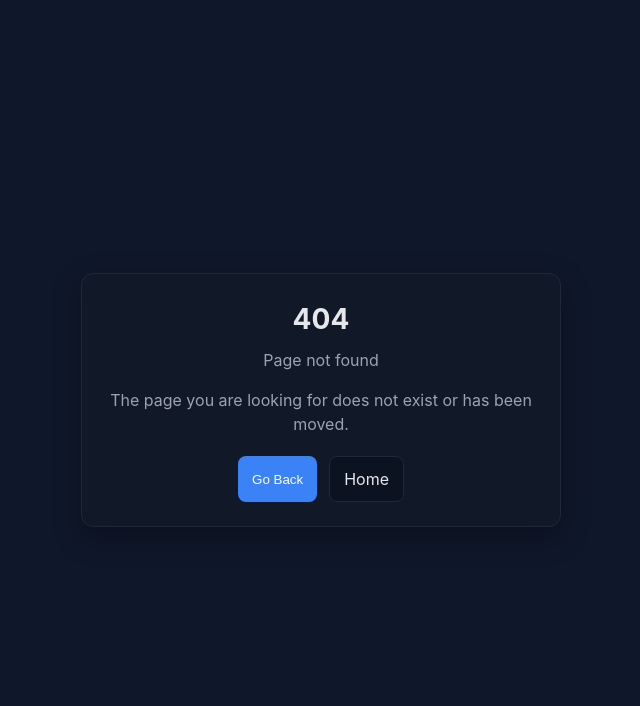
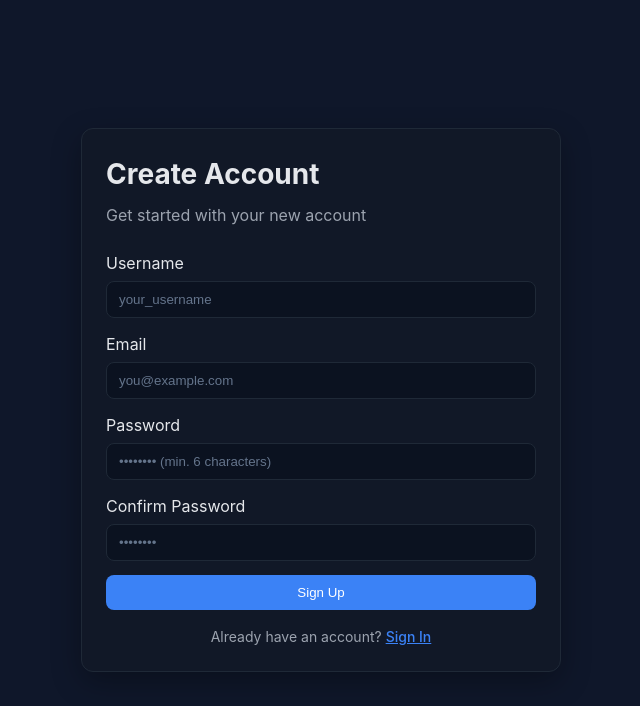
Before and after one commit to bbuzluk/surl-fe, a React (Vite) app: page /register in a window 1280 px wide. Before the commit this address had no page. Shown: the top 706 px of the page, without its empty margins (319-959 px from the left). Built offline with nearby package versions, Linux system fonts and the light colour scheme.

Commit message:
refactor register page

```diff
--- a/src/App.tsx
+++ b/src/App.tsx
@@ -4,7 +4,7 @@ import LoginPage from "./pages/LoginPage";
 import HomePage from "./pages/HomePage";
 import { useAuth } from "./commons/AuthContext";
 import NotFoundPage from "./pages/NotFoundPage";
-import CreateAccountPage from "./pages/CreateAccountPage";
+import RegisterPage from "./pages/RegisterPage";
 
 const PublicRoute = ({ children }: { children: JSX.Element }) => {
   const { token } = useAuth();
@@ -19,7 +19,7 @@ const PrivateRoute = ({ children }: { children: JSX.Element }) => {
 export default function App() {
   return (
     <Routes>
-      <Route path="/create-account" element={<PublicRoute><CreateAccountPage /></PublicRoute>} />
+      <Route path="/register" element={<PublicRoute><RegisterPage /></PublicRoute>} />
       <Route path="/login" element={<PublicRoute><LoginPage /></PublicRoute>} />
       <Route path="/" element={<PrivateRoute><HomePage /></PrivateRoute>} />
       <Route path="*" element={<NotFoundPage />} />
--- /dev/null
+++ b/src/hooks/useForm.ts
@@ -0,0 +1,20 @@
+import { useState, useCallback } from 'react';
+
+export const useForm = <T>(initialValues: T) => {
+
+  const [formData, setFormData] = useState<T>(initialValues);
+
+  const handleChange = useCallback((e: React.ChangeEvent<HTMLInputElement | HTMLTextAreaElement>) => {
+    const { name, value } = e.target;
+    setFormData((prev) => ({
+      ...prev,
+      [name]: value,
+    }));
+  }, []);
+
+  const resetForm = useCallback(() => {
+    setFormData(initialValues);
+  }, [initialValues]);
+
+  return { formData, handleChange, resetForm, setFormData };
+};
--- a/src/pages/CreateAccountPage.tsx
+++ /dev/null
@@ -1,99 +0,0 @@
-import { type FormEvent, useState } from "react";
-import { postUser } from "../services/authService";
-import { useNavigate } from "react-router-dom";
-
-export default function CreateAccountPage() {
-  const [username, setUsername] = useState("");
-  const [email, setEmail] = useState("");
-  const [password, setPassword] = useState("");
-  const [error, setError] = useState<string | null>(null);
-  const [success, setSuccess] = useState<string | null>(null);
-  const [loading, setLoading] = useState(false);
-
-  const navigate = useNavigate();
-
-  const handleSubmit = async (e: FormEvent) => {
-    e.preventDefault();
-    setError(null);
-    setSuccess(null);
-
-    if (username.trim().length < 3) {
-      setError("Username must be at least 3 characters.");
-      return;
-    }
-    if (!email.includes("@")) {
-      setError("Please enter a valid email address.");
-      return;
-    }
-    if (password.trim().length < 6) {
-      setError("Password must be at least 6 characters.");
-      return;
-    }
-
-    setLoading(true);
-    try {
-      const res = await postUser({ username, email, password });
-      if (!res.success) throw new Error("Failed creating account: " + res.errorMessage);
-      setSuccess("Account created successfully! Redirecting to login…");
-
-      setTimeout(() => {
-        navigate("/login");
-      }, 2000);
-    } catch (err: any) {
-      setError(err.message);
-    } finally {
-      setLoading(false);
-    }
-  };
-
-  return (
-    <div className="container">
-      <div className="card">
-        <h1 className="title">Create Account</h1>
-        <p className="subtitle">Create a new account</p>
-
-        {error && <div className="alert">{error}</div>}
-        {success && <div className="success">{success}</div>}
-
-        <form onSubmit={handleSubmit} className="form">
-          <label className="label">
-            <span>Username</span>
-            <input
-              type="text"
-              value={username}
-              onChange={(e) => setUsername(e.target.value)}
-              placeholder="Username"
-              className="input"
-            />
-          </label>
-
-          <label className="label">
-            <span>Email</span>
-            <input
-              type="email"
-              value={email}
-              onChange={(e) => setEmail(e.target.value)}
-              placeholder="example@mail.com"
-              className="input"
-            />
-          </label>
-
-          <label className="label">
-            <span>Password</span>
-            <input
-              type="password"
-              value={password}
-              onChange={(e) => setPassword(e.target.value)}
-              placeholder="••••••"
-              className="input"
-            />
-          </label>
-
-          <button type="submit" className="btn-primary" disabled={loading}>
-            {loading ? "Creating…" : "Create Account"}
-          </button>
-        </form>
-      </div>
-    </div>
-  );
-}
--- a/src/pages/LoginPage.tsx
+++ b/src/pages/LoginPage.tsx
@@ -29,7 +29,7 @@ const LoginPage: React.FC = () => {
   return (
     <AuthLayout
       title="Welcome Back"
-      subtitle="Sign in to your Short Url account"
+      subtitle="Sign in to your account"
     >
       <form onSubmit={handleSubmit} className="form">
 
@@ -71,7 +71,7 @@ const LoginPage: React.FC = () => {
 
       <p style={{ textAlign: 'center', marginTop: '16px', color: 'var(--muted)', fontSize: '14px' }}>
         Don't have an account?
-        <Link to="/create-account" style={{ color: 'var(--primary)', fontWeight: 500, marginLeft: 4 }}>
+        <Link to="/register" style={{ color: 'var(--primary)', fontWeight: 500, marginLeft: 4 }}>
           Sign Up
         </Link>
       </p>
--- /dev/null
+++ b/src/pages/RegisterPage.tsx
@@ -0,0 +1,144 @@
+import React, { useState, useEffect } from 'react';
+import { Link, useNavigate } from 'react-router-dom';
+import { useAuth } from '../commons/AuthContext';
+import { postUser } from '../services/authService';
+import { useForm } from '../hooks/useForm';
+import type { IRegisterData } from '../types/auth';
+import AuthLayout from '../components/layout/AuthLayout';
+
+
+const RegisterPage: React.FC = () => {
+
+  const { token } = useAuth();
+  const navigate = useNavigate();
+  const [error, setError] = useState<string | null>(null);
+  const [loading, setLoading] = useState(false);
+
+  interface IRegisterFormData extends IRegisterData {
+    confirmPassword: string;
+  }
+
+  const { formData, handleChange } = useForm<IRegisterFormData>({
+    username: '',
+    email: '',
+    password: '',
+    confirmPassword: '',
+  });
+
+  useEffect(() => {
+    if (token) {
+      navigate('/');
+    }
+  }, [token, navigate]);
+
+  const handleSubmit = async (e: React.FormEvent<HTMLFormElement>) => {
+    e.preventDefault();
+    setError(null);
+
+    if (formData.password !== formData.confirmPassword) {
+      setError("Passwords do not match.");
+      return;
+    }
+
+    if (formData.password.length < 6) {
+      setError("Password must be at least 6 characters long.");
+      return;
+    }
+
+    setLoading(true);
+
+    try {
+      const { confirmPassword, ...registerData } = formData;
+      await postUser(registerData);
+      alert("Registration successful! Please log in.");
+      navigate('/login');
+    } catch (err) {
+      setError(err instanceof Error ? err.message : "An unknown error occurred.");
+    } finally {
+      setLoading(false);
+    }
+  };
+
+  return (
+    <AuthLayout
+      title="Create Account"
+      subtitle="Get started with your new account"
+    >
+      <form onSubmit={handleSubmit} className="form">
+
+        {error && <div className="alert">{error}</div>}
+
+        <label className="label">
+          <span>Username</span>
+          <input
+            type="text"
+            name="username"
+            value={formData.username}
+            onChange={handleChange}
+            className="input"
+            placeholder="your_username"
+            required
+            disabled={loading}
+          />
+        </label>
+
+        <label className="label">
+          <span>Email</span>
+          <input
+            type="email"
+            name="email"
+            value={formData.email}
+            onChange={handleChange}
+            className="input"
+            placeholder="you@example.com"
+            required
+            disabled={loading}
+          />
+        </label>
+
+        <label className="label">
+          <span>Password</span>
+          <input
+            type="password"
+            name="password"
+            value={formData.password}
+            onChange={handleChange}
+            className="input"
+            placeholder="•••••••• (min. 6 characters)"
+            required
+            disabled={loading}
+          />
+        </label>
+
+        <label className="label">
+          <span>Confirm Password</span>
+          <input
+            type="password"
+            name="confirmPassword"
+            value={formData.confirmPassword}
+            onChange={handleChange}
+            className="input"
+            placeholder="••••••••"
+            required
+            disabled={loading}
+          />
+        </label>
+
+        <button type="submit" disabled={loading} className="btn-primary">
+          {loading ? 'Creating Account...' : 'Sign Up'}
+        </button>
+
+      </form>
+
+      <p style={{ textAlign: 'center', marginTop: '16px', color: 'var(--muted)', fontSize: '14px' }}>
+        Already have an account?
+        <Link to="/login" style={{ color: 'var(--primary)', fontWeight: 500, marginLeft: 4 }}>
+          Sign In
+        </Link>
+      </p>
+
+    </AuthLayout>
+  );
+};
+
+export default RegisterPage;
--- a/src/services/authService.ts
+++ b/src/services/authService.ts
@@ -1,8 +1,8 @@
-import type { ICreateAccountData, ILoginData } from '../types/auth';
+import type { IRegisterData, ILoginData } from '../types/auth';
 import type { IApiResponse } from '../types/common';
 import api from './api';
 
-export const postUser = async (body: ICreateAccountData): Promise<IApiResponse<void>> => {
+export const postUser = async (body: IRegisterData): Promise<IApiResponse<void>> => {
     const response = await api.post('/users', body);
     return response.data;
 }
--- a/src/types/auth.ts
+++ b/src/types/auth.ts
@@ -3,7 +3,7 @@ export interface ILoginData {
     password: string;
 }
 
-export interface ICreateAccountData {
+export interface IRegisterData {
     username: string;
     email: string;
     password: string;
```
